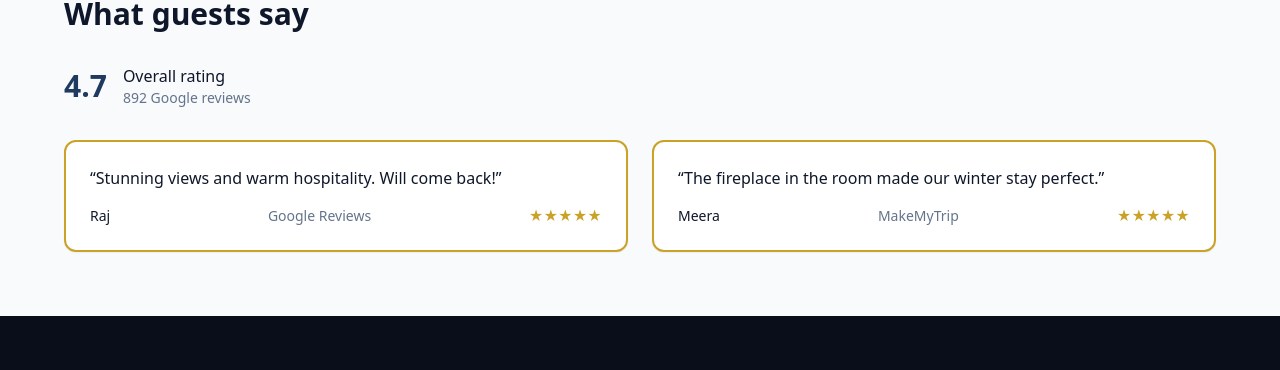
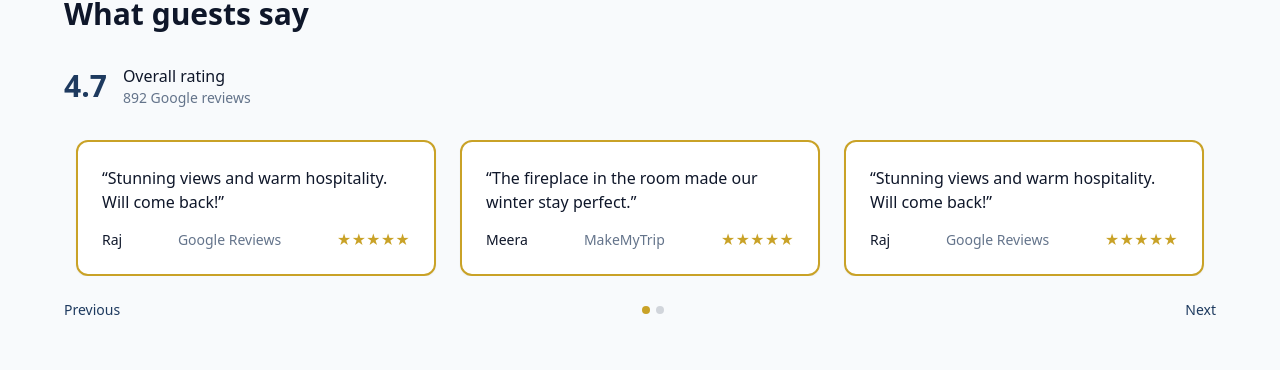
Before and after one commit to Anitha-2002/Dynamic-Landing-Pages, a React (Vite) app: page /mountain-view-lodge-shimla in a window 1280 px wide. Shown: the part 1711-2081 px from the top of the page. Built offline with nearby package versions, Linux system fonts and the light colour scheme.

Commit message:
carousel added

```diff
--- a/src/components/ReviewsSection.tsx
+++ b/src/components/ReviewsSection.tsx
@@ -1,4 +1,5 @@
-import { useEffect, useState } from 'react'
+import { useCallback, useEffect, useState } from 'react'
+import { motion, useReducedMotion } from 'framer-motion'
 import type { Hotel } from '../services/hotelApi'
 
 interface ReviewsSectionProps {
@@ -8,33 +9,51 @@ interface ReviewsSectionProps {
 export function ReviewsSection({ hotel }: ReviewsSectionProps) {
   const comments = hotel.topPositiveComments ?? []
   const ratings = hotel.ratings
-  const [activeIndex, setActiveIndex] = useState(0)
+  const VISIBLE = 3
+  const n = comments.length
+  const [slideIndex, setSlideIndex] = useState(0)
+  const [isResetting, setIsResetting] = useState(false)
+  const reduceMotion = useReducedMotion()
+
+  // Duplicate list for infinite: when we reach slideIndex n we show same as 0, then reset
+  const trackList = n > 0 ? [...comments, ...comments] : []
+  const trackLength = trackList.length
+
+  const duration = reduceMotion ? 0 : 0.45
+  const ease = [0.25, 0.46, 0.45, 0.94]
+
+  const goNext = useCallback(() => {
+    if (n <= 1) return
+    setSlideIndex((prev) => Math.min(prev + 1, n))
+  }, [n])
+
+  const goPrev = useCallback(() => {
+    if (n <= 1) return
+    setSlideIndex((prev) => (prev === 0 ? n : prev - 1))
+  }, [n])
+
+  const onSlideComplete = useCallback(() => {
+    if (slideIndex === n && n > 0) {
+      setIsResetting(true)
+      setSlideIndex(0)
+    }
+  }, [slideIndex, n])
+
+  useEffect(() => {
+    if (!isResetting) return
+    const t = requestAnimationFrame(() => setIsResetting(false))
+    return () => cancelAnimationFrame(t)
+  }, [isResetting])
+
+  useEffect(() => {
+    if (n < VISIBLE) return
+    const id = window.setInterval(goNext, 6000)
+    return () => window.clearInterval(id)
+  }, [n, goNext])
 
   if (comments.length === 0) return null
 
-  const visibleCount = Math.min(2, comments.length)
-  const visibleComments = Array.from({ length: visibleCount }, (_, offset) => {
-    const idx = (activeIndex + offset) % comments.length
-    return { comment: comments[idx], index: idx }
-  })
-
-  useEffect(() => {
-    if (comments.length <= visibleCount) return
-    const id = window.setInterval(() => {
-      setActiveIndex((prev) => (prev + visibleCount) % comments.length)
-    }, 6000)
-    return () => window.clearInterval(id)
-  }, [comments.length, visibleCount])
-
-  const goNext = () => {
-    if (comments.length <= visibleCount) return
-    setActiveIndex((prev) => (prev + visibleCount) % comments.length)
-  }
-
-  const goPrev = () => {
-    if (comments.length <= visibleCount) return
-    setActiveIndex((prev) => (prev - visibleCount + comments.length) % comments.length)
-  }
+  const displayIndex = slideIndex >= n ? 0 : slideIndex
 
   return (
     <section
@@ -60,16 +79,27 @@ export function ReviewsSection({ hotel }: ReviewsSectionProps) {
             </div>
           </div>
         )}
-        <div className="relative">
-          <div className="flex flex-col lg:flex-row gap-6">
-            {visibleComments.map(({ comment: c, index: i }) => (
-              <blockquote
+        <div className="relative overflow-hidden">
+          <div className="w-full overflow-hidden">
+            <motion.div
+              className="flex"
+              style={{ width: `${(trackLength * 100) / VISIBLE}%` }}
+              animate={{
+                x: isResetting ? '0%' : `-${(slideIndex / trackLength) * 100}%`,
+              }}
+              transition={{
+                duration: isResetting ? 0 : duration,
+                ease,
+              }}
+              onAnimationComplete={onSlideComplete}
+            >
+              {trackList.map((c, i) => (
+                <div
                   key={i}
-                className={`flex-1 p-6 rounded-xl border-2 bg-white shadow-sm border-accent-gold ${
-                  i === activeIndex ? 'shadow-md' : ''
-                }`}
-                onFocus={() => setActiveIndex(i)}
+                  className="flex-none px-2 sm:px-3"
+                  style={{ width: `${100 / trackLength}%` }}
                 >
+                  <blockquote className="h-full p-6 rounded-xl border-2 bg-white shadow-sm border-accent-gold">
                     <p className="text-text-primary mb-4">&ldquo;{c.quote}&rdquo;</p>
                     <footer className="flex items-center justify-between text-sm text-text-muted">
                       <cite className="not-italic font-medium text-text-primary">{c.author}</cite>
@@ -81,24 +111,28 @@ export function ReviewsSection({ hotel }: ReviewsSectionProps) {
                       )}
                     </footer>
                   </blockquote>
+                </div>
               ))}
+            </motion.div>
           </div>
-          {comments.length > visibleCount && (
+          {n > 1 && (
             <div className="mt-6 flex items-center justify-between">
               <button
                 type="button"
                 onClick={goPrev}
                 className="text-sm text-primary-blue hover:underline"
+                aria-label="Previous review"
               >
                 Previous
               </button>
-              <div className="flex gap-1">
+              <div className="flex gap-1.5">
                 {comments.map((_, i) => (
                   <span
                     key={i}
-                    className={`h-1.5 w-1.5 rounded-full ${
-                      i === activeIndex ? 'bg-accent-gold' : 'bg-gray-300'
+                    className={`h-2 w-2 rounded-full transition-colors ${
+                      i === displayIndex ? 'bg-accent-gold' : 'bg-gray-300'
                     }`}
+                    aria-hidden
                   />
                 ))}
               </div>
@@ -106,6 +140,7 @@ export function ReviewsSection({ hotel }: ReviewsSectionProps) {
                 type="button"
                 onClick={goNext}
                 className="text-sm text-primary-blue hover:underline"
+                aria-label="Next review"
               >
                 Next
               </button>
```
Lines whose indentation alone changed are shown as unchanged.
